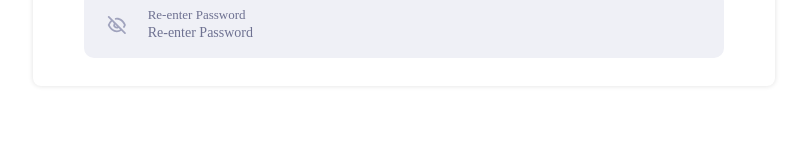
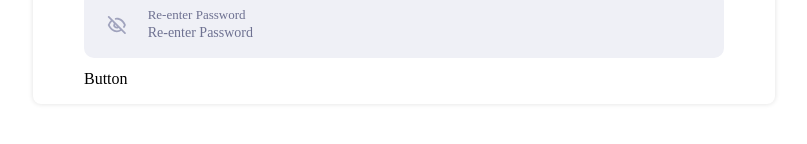
Before and after one commit to raghavmathur1/E-Commerce-Warranty-System, a React (Create React App) app in the folder client/: page /signup in a window 1280 px wide. Shown: the part 462-606 px from the top of the page, without its empty margins (236-1043 px from the left). Built offline with nearby package versions, Linux system fonts and the light colour scheme.

Commit message:
Added Button

```diff
--- /dev/null
+++ b/client/src/Components/Button.jsx
@@ -0,0 +1,6 @@
+import React from "react";
+
+function Button() {
+	return <div>Button</div>;
+}
+export default Button;
--- a/client/src/Pages/Signup/Signup.jsx
+++ b/client/src/Pages/Signup/Signup.jsx
@@ -5,6 +5,7 @@
 
 import { UilEyeSlash } from "@iconscout/react-unicons";
 import { UilUser } from "@iconscout/react-unicons";
+import Button from "../../Components/Button";
 function Signup() {
 	const [rePassword, setRePassword] = useState("");
 	return (
@@ -82,6 +83,7 @@
 						<UilEyeSlash />
 					</Input>
 				</div>
+				<Button />
 			</Card>
 		</div>
 	);
```
